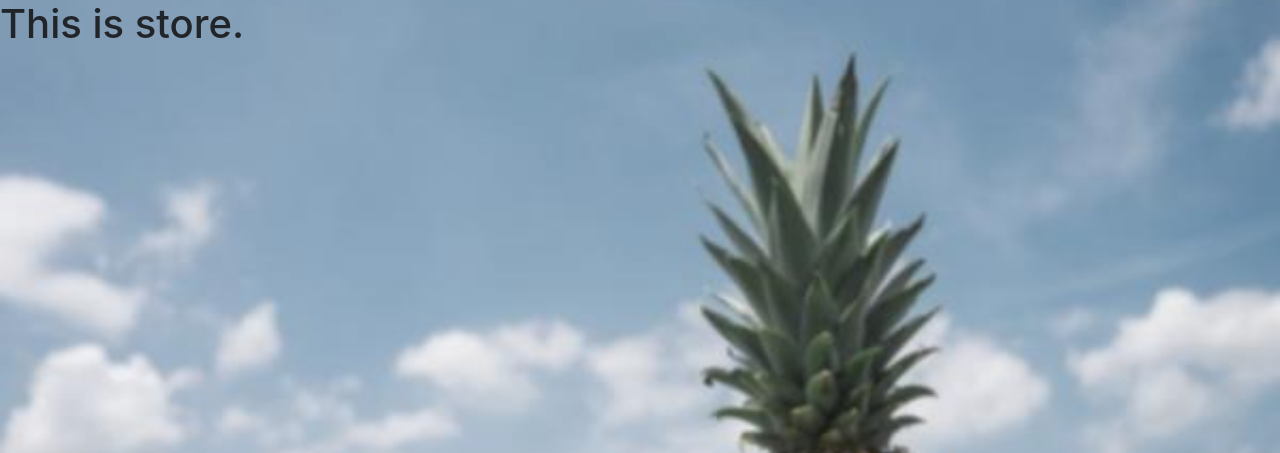
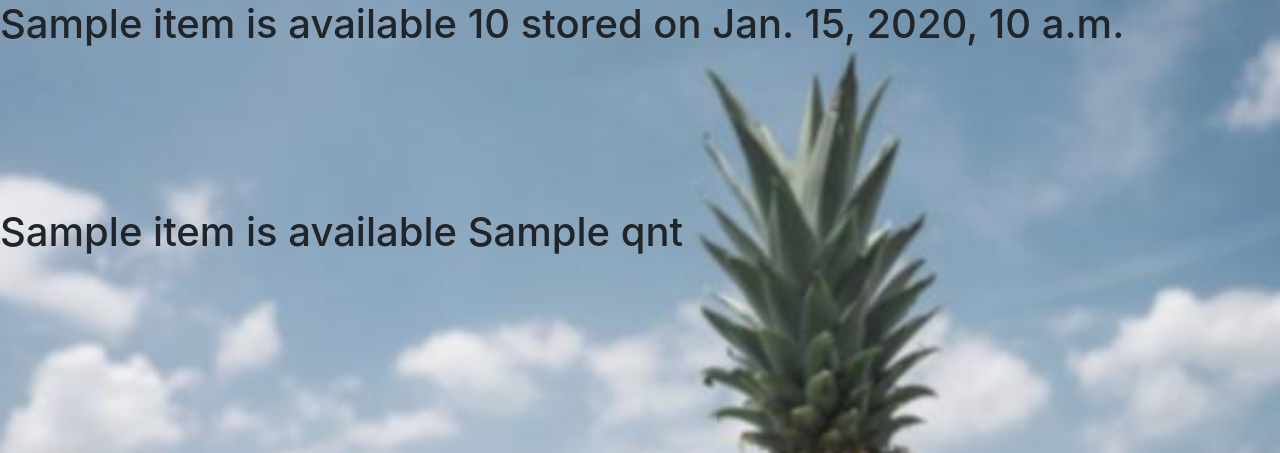
Before and after one commit to DipanshKhandelwal/Warehouse, a Django app: template store/templates/store/store.html in a window 1280 px wide. Shown: the part 62-515 px from the top of the page. Run offline with Django 3.2, Linux system fonts and the light colour scheme; the template is opened without the code that fills it: most values are stand-ins (such as "Sample title", 1, 10 or a date in 2020); some libraries are stand-ins or nearby versions.

Commit message:
Template to display stocks list of logged in user

```diff
--- a/store/templates/store/store.html
+++ b/store/templates/store/store.html
@@ -2,6 +2,14 @@
 
 {% block content %}
     <h1>
-        This is store.
+        {% for stock in dict2 %}
+        <p> {{stock.item.name}} is available {{stock.quantity}} stored on {{stock.stored_date}} </p>
+        {% endfor %}
+    </h1>
+    <br><br><br><br><br><br>
+    <h1>
+        {% for item, qnt in dict.items %}
+        <p> {{item}} is available {{qnt}} </p>
+        {% endfor %}
     </h1>
 {% endblock %}
```
